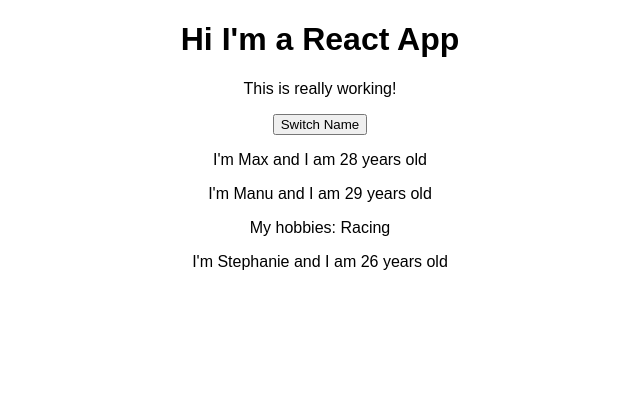
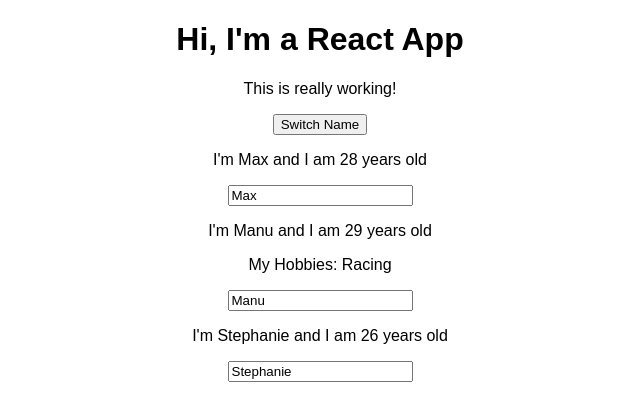
Before and after one commit to AlanAlv/react-complete-guide, a React (Create React App) app: page / in a window 1280 px wide. Shown: the top 420 px of the page, without its empty margins (320-960 px from the left). Built offline with nearby package versions, Linux system fonts and the light colour scheme.

Commit message:
Two way binding

```diff
--- a/src/App.js
+++ b/src/App.js
@@ -1,41 +1,60 @@
-import React, { useState } from 'react';
+import React, { Component } from 'react';
 import './App.css';
 import Person from './Person/Person'
 
-const app = props => {
-  const [ personsState, setPersonsState] = useState( {
+class App extends Component {
+
+  state = {
     persons: [
       {name: 'Max', age: 28},
       {name: 'Manu', age: 29},
       {name: 'Stephanie', age: 26},
-    ]
-  });
+    ],
+    otherState: 'some other value'
+  }
 
-  const[otherState, setOtherState] = useState('some other value');
+  switchNameHandler = (newName) => {
+    // console.log('Was clicked!');
+    this.setState( {
+      persons: [
+        { name: newName, age: 28 },
+        { name: 'Manu', age: 29 },
+        { name: 'Stephanie', age: 27 }
+      ]
+    } )
+  }
 
-  console.log(personsState, otherState);
+  nameChangedHandler = (event) => {
+    this.setState( {
+      persons: [
+        { name: 'Max', age: 28 },
+        { name: event.target.value, age: 29 },
+        { name: 'Stephanie', age: 26 }
+      ]
+    } )
+  }
 
-  const switchNameHandler = () => {
-    //console.log('Was clicked');
-    setPersonsState(   {
-      persons: [
-        {name: 'Maximilian', age: 28},
-        {name: 'Manu', age: 29},
-        {name: 'Stephanie', age: 27},
-      ],
-    });
-  };
 
-  return (
-    <div className="App">
-      <h1>Hi I'm a React App</h1>
-      <p>This is really working!</p>
-      <button onClick={switchNameHandler}>Switch Name</button>
-      <Person name ={personsState.persons[0].name} age={personsState.persons[0].age} />
-      <Person name ={personsState.persons[1].name} age={personsState.persons[1].age} > My hobbies: Racing </Person>
-      <Person name ={personsState.persons[2].name} age={personsState.persons[2].age}  />
-    </div>
-  );
+  render () {
+    return (
+      <div className="App">
+        <h1>Hi, I'm a React App</h1>
+        <p>This is really working!</p>
+        <button onClick={() => this.switchNameHandler('Maximilian!!')}>Switch Name</button>
+        <Person
+          name={this.state.persons[0].name}
+          age={this.state.persons[0].age} />
+        <Person
+          name={this.state.persons[1].name}
+          age={this.state.persons[1].age}
+          click={this.switchNameHandler.bind(this, 'Max!')}
+          changed={this.nameChangedHandler} >My Hobbies: Racing</Person>
+        <Person
+          name={this.state.persons[2].name}
+          age={this.state.persons[2].age} />
+      </div>
+    );
+  }
 }
 
-export default app;
+export default App;
--- a/src/Person/Person.js
+++ b/src/Person/Person.js
@@ -3,8 +3,9 @@
 const person = (props) => {
     return(
         <div>
-            <p>I'm {props.name} and I am {props.age} years old</p>
+            <p onClick={props.click}>I'm {props.name} and I am {props.age} years old</p>
             <p>{props.children}</p>
+            <input type="text" onChange={props.changed} value={props.name} />
         </div>
     );
 }
```
Also changed, not shown: 1 other file (tests, documents, lock files or other folders).
